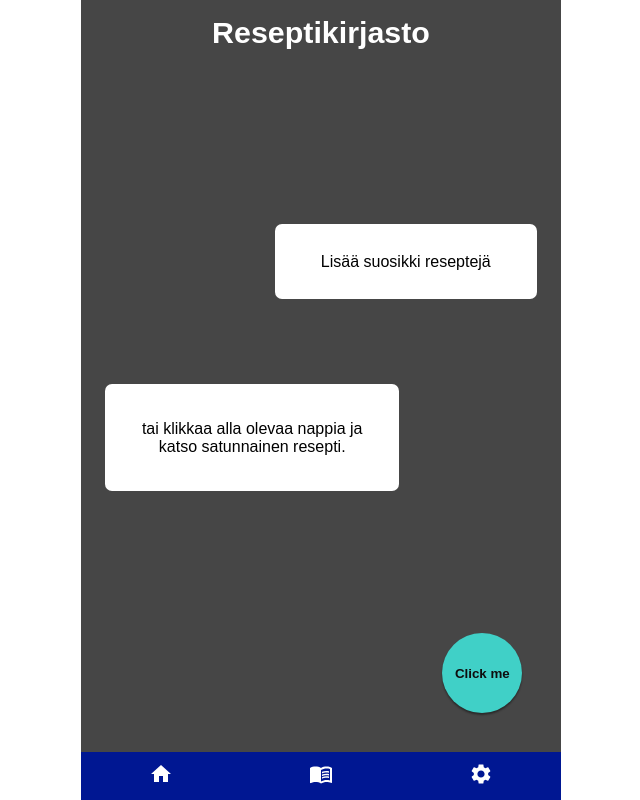
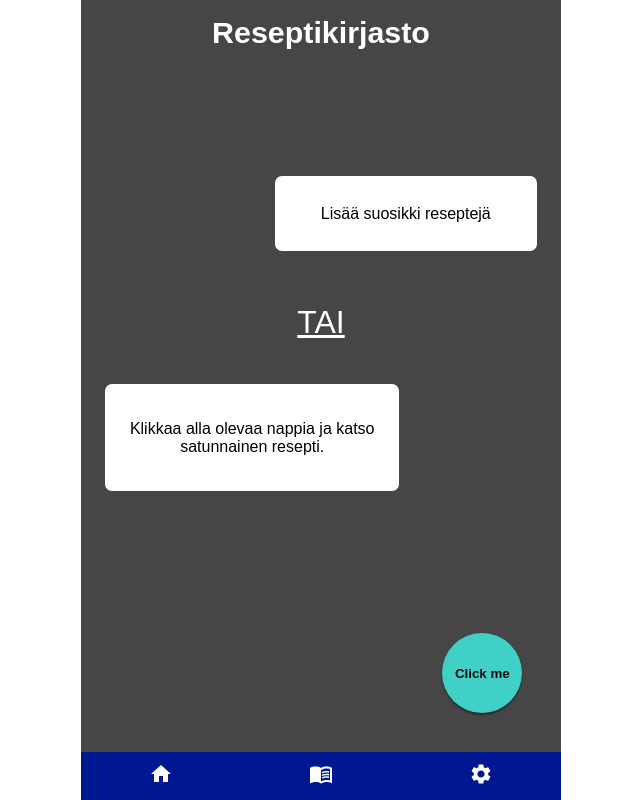
Before and after one commit to Rassemus/Reseptikirjasto, a React (Create React App) app: page / in a window 1280 px wide. Shown: the whole page, without its empty margins (319-959 px from the left). Built offline with nearby package versions, Linux system fonts and the light colour scheme; no server answers; the database is empty.

Commit message:
firebase syncing added

```diff
--- a/package.json
+++ b/package.json
@@ -8,6 +8,8 @@
     "@testing-library/jest-dom": "^4.2.4",
     "@testing-library/react": "^9.3.2",
     "@testing-library/user-event": "^7.1.2",
+    "firebase": "^7.14.2",
+    "moment": "^2.24.0",
     "react": "^16.13.0",
     "react-dom": "^16.13.0",
     "react-router-dom": "^5.1.2",
--- a/public/index.html
+++ b/public/index.html
@@ -24,7 +24,7 @@
       work correctly both with client-side routing and a non-root public URL.
       Learn how to configure a non-root public URL by running `npm run build`.
     -->
-    <title>React App</title>
+    <title>Reseptikirjasto</title>
   </head>
   <body>
     <noscript>You need to enable JavaScript to run this app.</noscript>
--- a/src/App.js
+++ b/src/App.js
@@ -1,5 +1,6 @@
 import React, { Component } from 'react';
 import { BrowserRouter as Router, Route } from 'react-router-dom';
+import firebase from './firebase';
 
 import Header from './components/Header/Header';
 import SatunnainenResepti from './components/Satunnainenresepti/SatunnainenResepti';
@@ -9,50 +10,57 @@ import LisaaResepti from './components/LisaaResepti/LisaaResepti';
 import Menu from './components/Menu/Menu';
 import EditReciept from './components/EditReciept/EditReciept';
 
-import reseptilista from './components/ReseptiKortti/reseptilista';
-
 import './App.css';
 
 class App extends Component {
   constructor(props) {
     super(props);
     this.state = {
-      data: reseptilista,
+      data: [],
     };
 
+    this.dbRef = firebase.firestore();
     this.handleFormSubmit = this.handleFormSubmit.bind(this);
     this.handeleDeleteReciept = this.handeleDeleteReciept.bind(this);
-    this.handleSelectListForm = this.handleSelectListForm.bind(this);
+  }
+
+  componentDidMount() {
+    this.refData = this.dbRef.collection('data');
+    this.refData.orderBy('pv', 'desc').onSnapshot((docs) => {
+      let data = [];
+      docs.forEach((doc) => {
+        let docdata = doc.data();
+        data.push(docdata);
+      });
+      this.setState({
+        data: data,
+      });
+    });
   }
 
   handleFormSubmit(newdata) {
-    let storeddata = this.state.data.slice();
-    const index = storeddata.findIndex((reciept) => reciept.id === newdata.id);
-    if (index >= 0) {
-      storeddata[index] = newdata;
-    } else {
-      storeddata.push(newdata);
-    }
-    this.setState({
-      data: storeddata,
-    });
-  }
+    // let storeddata = this.state.data.slice();
+    // const index = storeddata.findIndex((reciept) => reciept.id === newdata.id);
+    // if (index >= 0) {
+    //   storeddata[index] = newdata;
+    // } else {
+    //   storeddata.push(newdata);
+    // }
+    // this.setState({
+    //   data: storeddata,
+    // });
 
-  handleSelectListForm(newitem) {
-    let selectList = this.state.selectList.slice();
-    selectList.push(newitem);
-    selectList.sort();
-    this.setState({
-      selectList: selectList,
-    });
+    this.refData.doc(newdata.id).set(newdata);
   }
 
   handeleDeleteReciept(id) {
-    let storeddata = this.state.data.slice();
-    storeddata = storeddata.filter((reciept) => reciept.id !== id);
-    this.setState({
-      data: storeddata,
-    });
+    this.refData
+      .doc(id)
+      .delete()
+      .then()
+      .catch((error) => {
+        console.error('virhe tietoa poistettaessa: ', error);
+      });
   }
 
   render() {
@@ -72,19 +80,13 @@ class App extends Component {
 
           <Route
             path='/lisaaresepti'
-            render={() => (
-              <LisaaResepti
-                onFormSubmit={this.handleFormSubmit}
-                selectList={this.state.selectList}
-              />
-            )}
+            render={() => <LisaaResepti onFormSubmit={this.handleFormSubmit} />}
           />
           <Route
             path='/edit/:id'
             render={(props) => (
               <EditReciept
                 data={this.state.data}
-                selectList={this.state.selectList}
                 onFormSubmit={this.handleFormSubmit}
                 onDeleteReciept={this.handeleDeleteReciept}
                 {...props}
--- a/src/components/Date/ShowDate.js
+++ /dev/null
@@ -1,13 +0,0 @@
-import React from 'react';
-
-function ShowDate(props) {
-  const today = new Date();
-
-  const year = today.getFullYear();
-  const month = today.getMonth() + 1;
-  const day = today.getDate();
-
-  return <div>{`Päivämäärä ${day}.${month}.${year}`}</div>;
-}
-
-export default ShowDate;
--- a/src/components/ReseptiForm/ReseptiForm.js
+++ b/src/components/ReseptiForm/ReseptiForm.js
@@ -1,8 +1,7 @@
 import React, { Component } from 'react';
 import { withRouter } from 'react-router-dom';
 import { v4 as uuidv4 } from 'uuid';
-
-import ShowDate from '../Date/ShowDate';
+import moment from 'moment';
 
 import Button from '../buttons';
 
@@ -17,7 +16,7 @@ class ReseptiForm extends Component {
           nimi: '',
           tarvike: '',
           resepti: '',
-          pv: <ShowDate />,
+          pv: new Date().toISOString(),
         };
 
     this.state = {
@@ -30,7 +29,7 @@ class ReseptiForm extends Component {
     this.handleDeleteReciept = this.handleDeleteReciept.bind(this);
   }
 
-  handleInputChange(e, index) {
+  handleInputChange(e) {
     const target = e.target;
     const value = target.type === 'checkbox' ? target.checked : target.value;
     const name = target.name;
@@ -42,22 +41,21 @@ class ReseptiForm extends Component {
       },
     });
   }
-
+  //peruutus
   handleCancel(event) {
     event.preventDefault();
     this.props.history.goBack();
   }
-
+  //datan tallennus
   handleSubmit(e) {
     e.preventDefault();
     console.log('Form sent');
     let data = Object.assign({}, this.state.data);
-    let tarvikedata = Object.assign({}, this.state.tarvikedata);
-    data.maara = parseFloat(data.maara);
     data.id = data.id ? data.id : uuidv4();
-    this.props.onFormSubmit(data, tarvikedata);
+    this.props.onFormSubmit(data);
     this.props.history.push('/reseptit');
   }
+  //datan poistaminen
   handleDeleteReciept(event) {
     event.preventDefault();
     this.props.onDeleteReciept(this.state.data.id);
@@ -79,10 +77,9 @@ class ReseptiForm extends Component {
               />
             </div>
           </div>
-
           <div className='reseptiform__row'>
             <div>
-              <label htmlFor='tarvikkeet'>Tarvikkeet</label>
+              <label htmlFor='tarvike'>Tarvike</label>
               <input
                 type='text'
                 name='tarvike'
@@ -104,7 +101,9 @@ class ReseptiForm extends Component {
               />
             </div>
           </div>
-          <div className='reseptiform__pvm'>{this.state.data.pv}</div>
+          <div className='reseptiform__pvm'>
+            {moment(this.state.data.pv).format('D.M.Y')}
+          </div>
           <div className='reseptiform__row'>
             {this.props.onDeleteReciept ? (
               <div>
--- a/src/components/ReseptiKortti/ReseptiKortti.js
+++ b/src/components/ReseptiKortti/ReseptiKortti.js
@@ -5,7 +5,7 @@ import KeyboardArrowDown from '@material-ui/icons/KeyboardArrowDown';
 import ArrowRight from '@material-ui/icons/ArrowRight';
 
 import './ReseptiKortti.css';
-
+//Reseptikortti näkyvyyden määrittely
 function ReseptiKortti(props) {
   return (
     <div className='reseptikortti'>
@@ -21,7 +21,10 @@ function ReseptiKortti(props) {
         <div className='dropdown'>
           Tarvikkeet
           <KeyboardArrowDown />
-          <div className='dropdown-content'>{props.data.tarvike}</div>
+          <div className='dropdown-content'>
+            {props.data.tarvike}
+            {props.data.maara}
+          </div>
         </div>
         <div className='dropdown'>
           Resepti
--- a/src/components/Reseptit/Reseptit.js
+++ b/src/components/Reseptit/Reseptit.js
@@ -8,6 +8,7 @@ import { FloatingButton } from '../buttons';
 import './Reseptit.css';
 
 function Reseptit(props) {
+  //otetaan data ja muutetaan reseptikortin esitys muottoon
   let rows = props.data.map((reciept) => {
     return <ReseptiKortti key={reciept.id} data={reciept} />;
   });
--- a/src/components/Satunnainenresepti/SatunnainenResepti.js
+++ b/src/components/Satunnainenresepti/SatunnainenResepti.js
@@ -3,22 +3,22 @@ import React, { useState } from 'react';
 import './satunnainenresepti.css';
 
 import { RandomButton } from '../buttons';
-
+//Satunnaisen reseptin näyttävä muuttuja
 const Display = ({ selected }) => <div>{selected}</div>;
 
 function SatunnainenResepti(props) {
   const [selected, setToSelected] = useState(
     <div className='ohje__klick'>
-      {'tai klikkaa alla olevaa nappia ja katso satunnainen resepti.'}
+      {'Klikkaa alla olevaa nappia ja katso satunnainen resepti.'}
     </div>
   );
   const setToRandom = (random) => setToSelected(random);
-
+  //props.data.reciept lyhennetty reciept muotoon
   let reciept = props.data;
-
+  //satunnaiisen reseptin klikkaus toiminto
   const randomRecieptClick = (props) => {
     let randomReciept = reciept[Math.floor(Math.random() * reciept.length)];
-
+    //Satunnaisen reseptin esitys
     setToRandom(
       <div className='randomReciept__click'>
         <h2>{randomReciept.nimi}</h2>
@@ -34,7 +34,9 @@ function SatunnainenResepti(props) {
   return (
     <div className='satunnainen__resepti'>
       <div className='ohje__lisää'>Lisää suosikki reseptejä</div>
-
+      <div className='center'>
+        <div className='ohje__tai'>tai</div>
+      </div>
       <Display selected={selected} />
 
       <RandomButton primary onClick={randomRecieptClick}>
--- a/src/components/Satunnainenresepti/satunnainenresepti.css
+++ b/src/components/Satunnainenresepti/satunnainenresepti.css
@@ -8,7 +8,7 @@
 .ohje__lisää {
   position: absolute;
   right: 1.5rem;
-  top: 10rem;
+  top: 7rem;
   display: flex;
   align-items: center;
   justify-content: center;
@@ -16,6 +16,21 @@
   width: 16.4rem;
   height: 4.7rem;
   border-radius: 7px;
+}
+.ohje__tai {
+  position: absolute;
+  top: 15rem;
+  display: flex;
+  justify-content: center;
+  color: white;
+  font-size: 2rem;
+  text-decoration: underline;
+  text-transform: uppercase;
+}
+.center {
+  display: flex;
+  align-items: center;
+  justify-content: center;
 }
 
 .ohje__klick {
```
Also changed, not shown: 2 other files (tests, documents, lock files or other folders).
